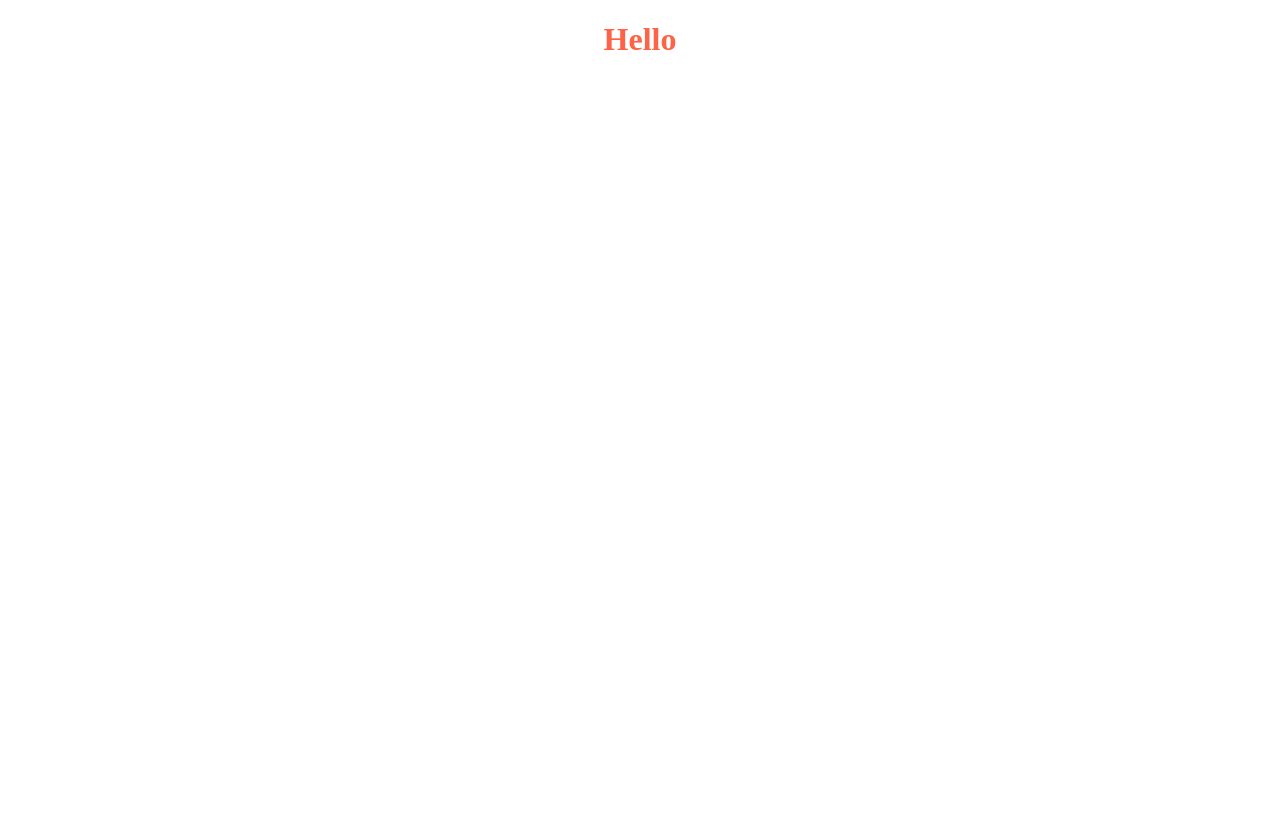
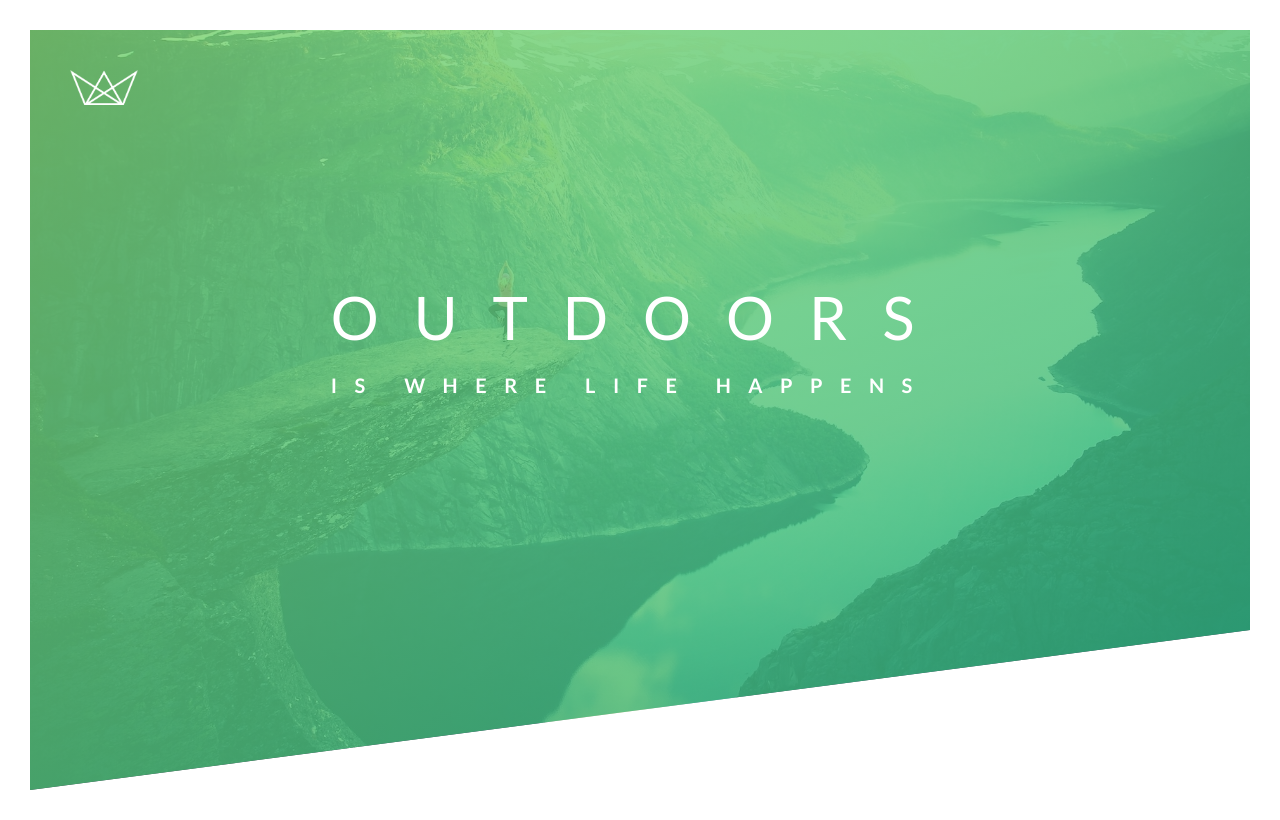
Before and after one commit to SashaSohrabi/Natours_travel-agency, a website: page src/index.html in a window 1280 px wide. Drawn offline with Linux system fonts and the light colour scheme; files that its build step writes are made by us from their sources.

Commit message:
heading in header styled.

```diff
--- a/gulpfile.js
+++ b/gulpfile.js
@@ -15,21 +15,21 @@ var path = {
     html: "build/",
     js: "build/js/",
     css: "build/css/",
-    img: "build/images/"
+    img: "build/img/"
   },
   src: {
     html: "src/index.html",
     js: "src/js/*.js",
     style: "src/sass/main.scss",
     css: "src/css/",
-    img: "src/images/**/*.*"
+    img: "src/img/**/*.*"
   },
   watch: {
     html: "src/**/*.html",
     js: "src/js/**/*.js",
     style: "src/sass/**/*.scss",
     css: "src/css/**/*.css",
-    img: "src/images/*.*"
+    img: "src/img/*.*"
   }
 };
 
--- a/src/index.html
+++ b/src/index.html
@@ -7,20 +7,30 @@
     <link
       rel="icon"
       type="image/png"
-      href="images/favicon-32x32.png"
+      href="img/favicon-32x32.png"
       sizes="32x32"
     />
     <link
       rel="icon"
       type="image/png"
-      href="images/favicon-16x16.png"
+      href="img/favicon-16x16.png"
       sizes="16x16"
     />
     <link rel="stylesheet" href="css/bundle.css" />
     <title>Natours | Exciting tours for adventurous people</title>
   </head>
   <body>
-    <h1>Hello</h1>
+    <header class="header">
+      <div class="logo-box">
+        <img src="img/logo-white.png" alt="logo" class="logo" />
+      </div>
+      <div class="text-box">
+        <h1 class="heading-primary">
+          <span class="heading-primary-main">Outdoors</span>
+          <span class="heading-primary-sub">is where life happens</span>
+        </h1>
+      </div>
+    </header>
 
     <script src="js/main.js"></script>
   </body>
--- a/src/sass/main.scss
+++ b/src/sass/main.scss
@@ -1,9 +1,69 @@
 @import "abstracts/mixins";
 @include google-font("Lato:100,300,400,700,900");
 
+// COLORS:
+// Light green: #7ed56f
+// Medium green: #55c57a
+// Dard green: #28b485
+
+* {
+  margin: 0;
+  padding: 0;
+  box-sizing: border-box;
+}
+
 body {
-  text-align: center;
+  font-family: "Lato", sans-serif;
+  font-weight: 400;
+  font-size: 16px;
+  line-height: 1.7;
+  color: #777;
+  padding: 30px;
 }
-h1 {
-  color: tomato;
+
+.header {
+  height: 95vh;
+  background-image: linear-gradient(
+      to right bottom,
+      rgba(126, 213, 111, 0.8),
+      rgba(40, 180, 131, 0.8)
+    ),
+    url(../img/hero.jpg);
+  background-size: cover;
+  background-position: top;
+  position: relative;
+  clip-path: polygon(0 0, 100% 0, 100% 75vh, 0 100%);
 }
+
+.logo-box {
+  position: absolute;
+  top: 40px;
+  left: 40px;
+}
+
+.logo {
+  height: 35px;
+}
+
+.text-box {
+  position: absolute;
+  top: 40%;
+  left: 50%;
+  transform: translate(-50%, -50%);
+}
+.heading-primary {
+  color: #fff;
+  text-transform: uppercase;
+}
+.heading-primary-main {
+  display: block;
+  font-size: 60px;
+  font-weight: 400;
+  letter-spacing: 35px;
+}
+.heading-primary-sub {
+  display: block;
+  font-size: 20px;
+  font-weight: 700;
+  letter-spacing: 17.5px;
+}
```
Also changed, not shown: build/css/bundle.css, build/img/favicon-16x16.png (renamed from build/images/favicon-16x16.png), build/img/favicon-32x32.png (renamed from build/images/favicon-32x32.png), build/img/hero.jpg (added), build/img/logo-white.png (added), build/index.html, src/css/main.css, src/img/favicon-16x16.png (renamed from src/images/favicon-16x16.png), src/img/favicon-32x32.png (renamed from src/images/favicon-32x32.png), src/img/hero.jpg (added), src/img/logo-white.png (added).
